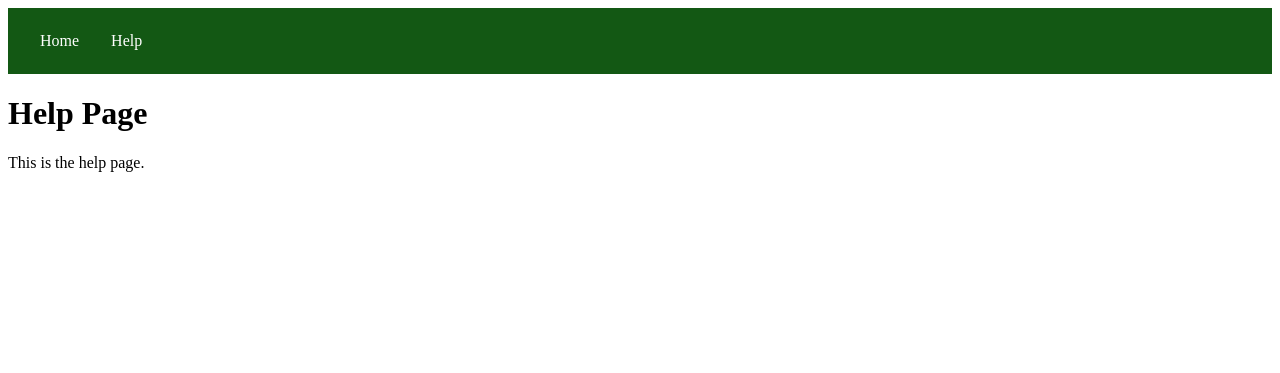
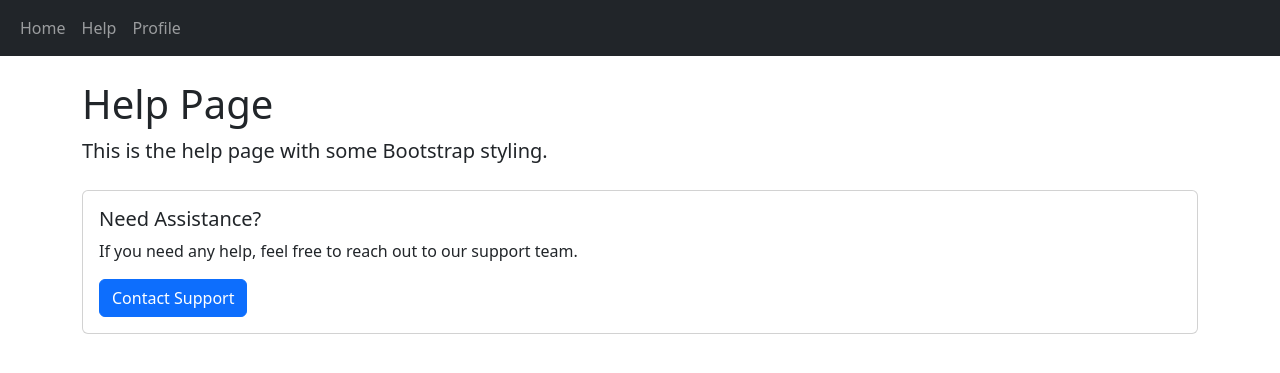
Before and after one commit to natalia-se/Django_Study, a Django app: page /help/ in a window 1280 px wide. Shown: the top 373 px of the page. Run offline with Django 5.2, Linux system fonts and the light colour scheme.

Commit message:
Add profile page

```diff
--- a/AppTwo/templates/AppTwo/base.html
+++ b/AppTwo/templates/AppTwo/base.html
@@ -5,27 +5,27 @@
     <meta charset="UTF-8" />
     <meta name="viewport" content="width=device-width, initial-scale=1.0" />
     <title>{% block title %}My App{% endblock %}</title>
-    <style>
-      .navbar {
-        display: flex;
-        background-color: #135814;
-        padding: 1em;
-      }
-      .navbar a {
-        color: white;
-        padding: 0.5em 1em;
-        text-decoration: none;
-      }
-      .navbar a:hover {
-        background-color: #9dd751;
-      }
-    </style>
+    <link
+      href="https://cdn.jsdelivr.net/npm/bootstrap@5.3.0/dist/css/bootstrap.min.css"
+      rel="stylesheet"
+    />
   </head>
   <body>
-    <div class="navbar">
-      <a href="{% url 'index' %}">Home</a>
-      <a href="{% url 'help' %}">Help</a>
-    </div>
+    <nav class="navbar navbar-expand-lg navbar-dark bg-dark">
+      <div class="container-fluid">
+        <ul class="navbar-nav me-auto mb-2 mb-lg-0">
+          <li class="nav-item">
+            <a class="nav-link" href="{% url 'index' %}">Home</a>
+          </li>
+          <li class="nav-item">
+            <a class="nav-link" href="{% url 'help' %}">Help</a>
+          </li>
+          <li class="nav-item">
+            <a class="nav-link" href="{% url 'profile' %}">Profile</a>
+          </li>
+        </ul>
+      </div>
+    </nav>
 
     <div class="content">{% block content %}{% endblock %}</div>
   </body>
--- a/AppTwo/templates/AppTwo/help.html
+++ b/AppTwo/templates/AppTwo/help.html
@@ -1,5 +1,18 @@
 {% extends "AppTwo/base.html" %} {% block title %}Help Page{% endblock %}
 {%block content %}
-<h1>Help Page</h1>
-<p>This is the help page.</p>
+<div class="container">
+  <h1 class="mt-4">Help Page</h1>
+  <p class="lead">This is the help page with some Bootstrap styling.</p>
+
+  <!-- Bootstrap Card Component -->
+  <div class="card mt-4">
+    <div class="card-body">
+      <h5 class="card-title">Need Assistance?</h5>
+      <p class="card-text">
+        If you need any help, feel free to reach out to our support team.
+      </p>
+      <a href="#" class="btn btn-primary">Contact Support</a>
+    </div>
+  </div>
+</div>
 {% endblock %}
--- a/AppTwo/urls.py
+++ b/AppTwo/urls.py
@@ -5,4 +5,5 @@ from . import views
 urlpatterns = [
     path('', views.index, name='index'),
     path('help/', views.help, name='help'),
+    path('profile/', views.profile, name='profile'),
 ]
--- a/AppTwo/views.py
+++ b/AppTwo/views.py
@@ -7,3 +7,6 @@ def index(request):
 
 def help(request):
     return render(request, 'AppTwo/help.html')
+
+def profile(request):
+    return render(request, 'AppTwo/profile.html')
```
Also changed, not shown: AppTwo/templates/AppTwo/profile.html (added, +77 -0 lines), AppTwo/static/AppTwo/images/avatar.png (added), AppTwo/static/AppTwo/images/project1.png (added), AppTwo/static/AppTwo/images/project2.png (added), AppTwo/static/AppTwo/images/project3.png (added), AppTwo/static/AppTwo/images/project4.png (added).
